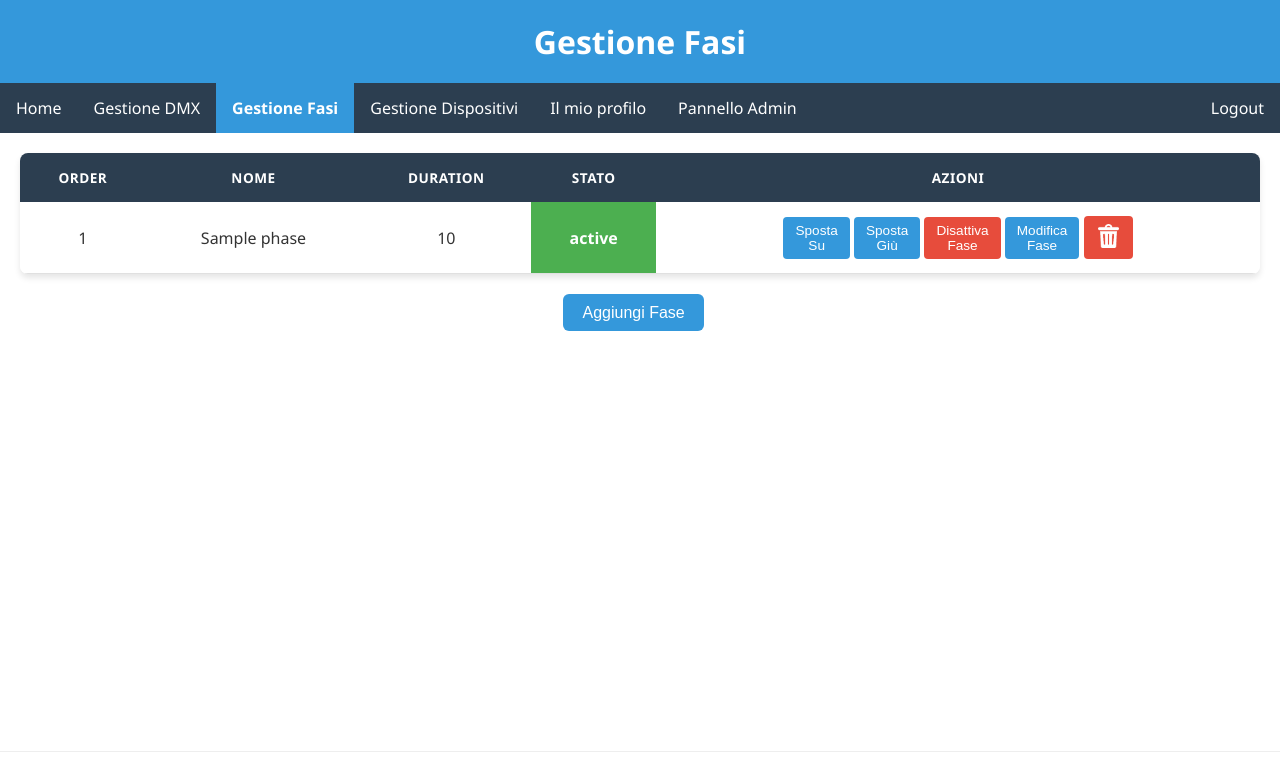
After one commit to marc-etti/presepy, a Flask app: page /phases_management/ in a window 1280 px wide. The commit adds this page. Shown: the top 759 px of the page. Run offline with Flask 3, Linux system fonts and the light colour scheme; a user stored in the database is signed in; tables that the repository leaves empty hold one stand-in row (values such as "Sample post"); parts of the project's set-up code (start-up, migrations or seed data) failed here and were passed over.

Commit message:
aggiunta gestione fasi

```diff
--- a/app/services/auth_management.py
+++ b/app/services/auth_management.py
@@ -71,7 +71,7 @@ def profile():
 @auth_bp.route('/admin')
 @login_required
 def admin():
-    if not current_user.is_admin:
+    if current_user.role != 'admin':
         flash('Non hai i permessi per accedere a questa pagina.', 'error')
         return redirect(url_for('dmx.index'))
     return render_template('auth/admin.html', users=User.query.all())
--- a/app/services/dmx/DMX_logic.py
+++ b/app/services/dmx/DMX_logic.py
@@ -43,7 +43,7 @@ def main_dmx_function(app):
 
         FREQUENCY = 1/20 # Frequenza di invio dei dati al dmx (44Hz)
 
-        phases = Phase.get_phases() # Carico le fasi dal database
+        phases = Phase.get_phases(active=True) # Carico le fasi dal database
 
         # Inizializzazione
         lights = init_lights_from_db() # Inizializzo i dispositivi dal database
--- /dev/null
+++ b/app/services/phases_managements.py
@@ -0,0 +1,139 @@
+from config import Config
+
+from flask import Blueprint, render_template, flash, request, redirect, url_for
+from flask_login import login_required
+
+from sqlalchemy.orm import joinedload
+from app.models import Device, Channel, Phase, Keyframe
+from app import db
+
+# Creazione del Blueprint
+phases_bp = Blueprint('phases', __name__)
+
+@phases_bp.route('/phases_management/', methods=['GET', 'POST'])
+@login_required
+def phases_management():
+    """
+    Restituisce la lista delle fasi.
+    """
+    phases = Phase.get_phases()
+
+    return render_template('phases_management.html', phases=phases)
+
+@phases_bp.route('/active_deactivate_phase/<int:phase_id>', methods=['GET'])
+@login_required
+def active_deactivate_phase(phase_id):
+    """
+    Attiva disattiva una fase.
+    """
+    try:
+        phase = Phase.query.filter_by(id=phase_id).first()
+        if phase:
+            if phase.status == "active":
+                phase.deactivate()
+                flash(f"Fase {phase.name} attiva", 'success')
+            elif phase.status == "deactivated":
+                phase.activate()
+                flash(f"Fase {phase.name} disattivata", 'success')
+            else:
+                flash(f"Stato della fase {phase.name} non valido", 'error')
+                return redirect(url_for('phases.phases_management'))
+        else:
+            flash('Fase non trovata', 'error')
+    except Exception as e:
+        flash(f"Errore durante l'attivazione/disattivazione della fase: {str(e)}", 'error')
+
+    return redirect(url_for('phases.phases_management'))
+
+@phases_bp.route('/delete_phase', methods=['POST'])
+@login_required
+def delete_phase():
+    """
+    Elimina una fase.
+    """
+    phase_id = request.form.get('phase_id')
+    phase = db.session.query(Phase).filter_by(id=phase_id).first()
+    if phase:
+        try:
+            phase.delete()
+            flash(f"Fase {phase.name} eliminata con successo", 'success')
+        except Exception as e:
+            flash(f"Errore durante l'eliminazione della fase: {str(e)}", 'error')
+    else:
+        flash('Fase non trovata', 'error')
+    return redirect(url_for('phases.phases_management'))
+
+@phases_bp.route('/add_edit_phase_form', methods=['GET', 'POST'])
+@phases_bp.route('/add_edit_phase_form/<int:phase_id>', methods=['GET', 'POST'])
+@login_required
+def add_edit_phase_form(phase_id=None):
+    """
+    Mostra il form per aggiungere o modificare una fase.
+    """
+    phase = None
+    if phase_id:
+        phase = Phase.query.filter_by(id=phase_id).first()
+        if not phase:
+            flash('Fase non trovata', 'error')
+            return redirect(url_for('phases.phases_management'))
+
+    return render_template('phases_form.html', phase=phase)
+
+@phases_bp.route('/add_edit_phase', methods=['POST'])
+@phases_bp.route('/add_edit_phase/<int:phase_id>', methods=['POST'])
+@login_required
+def add_edit_phase(phase_id=None):
+    """
+    Aggiunge o modifica una fase.
+    """
+    try:
+        name = request.form.get('name')
+        duration = request.form.get('duration')
+
+        if phase_id:
+            phase = Phase.query.filter_by(id=phase_id).first()
+            if not phase:
+                flash('Fase non trovata', 'error')
+                return redirect(url_for('phases.phases_management'))
+            phase.name = name
+            phase.duration = int(duration)
+            phase.update()
+            flash(f'Fase {name} aggiornata con successo', 'success')
+        else:
+            phase = Phase()
+            phase.name = name
+            phase.duration = int(duration)
+            phase.status = 'deactivated'  # Default status for new phases
+            phase.order = db.session.query(Phase).filter_by(status='active').count() + 1  # Set order based on active phases
+            phase.add()
+            flash(f'Fase {name} aggiunta con successo', 'success')
+
+    except ValueError as ve:
+        flash(f'Errore di validazione: {str(ve)}', 'error')
+    except Exception as e:
+        flash(f'Errore imprevisto: {str(e)}', 'error')
+
+    return redirect(url_for('phases.phases_management'))
+
+@phases_bp.route('/move_up_down_phase/<int:phase_id>/<direction>', methods=['GET','POST'])
+@login_required
+def move_up_down_phase(phase_id, direction):
+    """
+    Cambia l'ordine di una fase.
+    """
+    phase = Phase.query.filter_by(id=phase_id).first()
+    if not phase:
+        flash('Fase non trovata', 'error')
+        return redirect(url_for('phases.phases_management'))
+
+    try:
+        phase.move_up_down(direction)
+        flash(f'Fase {phase.name} spostata {"su" if direction == "up" else "giù"}', 'success')
+
+    except ValueError as ve:
+        flash(f'{str(ve)}', 'error')
+
+    except Exception as e:
+        flash(f'Errore durante l\'aggiornamento dell\'ordine della fase: {str(e)}', 'error')
+
+    return redirect(url_for('phases.phases_management'))
--- a/app/static/css/styles.css
+++ b/app/static/css/styles.css
@@ -329,6 +329,16 @@ footer {
     background-color: #27ae60 !important;
 }
 
+.grey-btn {
+    background-color: #bdc3c7 !important;
+}
+.grey-btn:hover {
+    background-color: #95a5a6 !important;
+}
+.grey-btn:active {
+    background-color: #95a5a6 !important;
+}
+
 .delete-btn img {
     padding: 2px;
     height: 24px;
--- a/app/templates/auth/admin.html
+++ b/app/templates/auth/admin.html
@@ -24,10 +24,10 @@
             {% for user in users %}
                 <tr>
                     <td>{{ user.username }}</td>
-                    <td>{{ 'Admin' if user.is_admin else 'Utente' }}</td>
+                    <td>{{ user.role }}</td>
                     <td>{{ 'Attivo' if user.is_active else 'Disattivato' }}</td>
                     <td>
-                        {% if not user.is_admin %}
+                        {% if user.role != 'admin' %}
                         <div class="table-button-container">
                             {% if user.is_active %}
                                 <form action="{{ url_for('auth.deactivate') }}" method="post" style="display:inline;">
--- a/app/templates/base.html
+++ b/app/templates/base.html
@@ -23,6 +23,9 @@
                 <a href="{{ url_for('dmx.dmx_management') }}" {% if request.endpoint == 'dmx.dmx_management' %}class="current"{% endif %}>Gestione DMX</a>
             </li>
             <li>
+                <a href="{{ url_for('phases.phases_management') }}" {% if request.endpoint == 'phases.phases_management' %}class="current"{% endif %}>Gestione Fasi</a>
+            </li>
+            <li>
                 <a href="{{ url_for('devices.devices_management') }}" {% if request.endpoint == 'devices.devices_management' %}class="current"{% endif %}>Gestione Dispositivi</a>
             </li>
             {% if request.endpoint == 'keyframes.keyframes_management' %}
@@ -34,7 +37,7 @@
                 <li>
                     <a href="{{ url_for('auth.profile') }}" {% if request.endpoint == 'auth.profile' %}class="current"{% endif %}>Il mio profilo</a>
                 </li>
-                {% if current_user.is_admin %}
+                {% if current_user.role == 'admin' %}
                     <li>
                         <a href="{{ url_for('auth.admin') }}" {% if request.endpoint == 'auth.admin' %}class="current"{% endif %}>Pannello Admin</a>
                     </li>
--- /dev/null
+++ b/app/templates/phases_management.html
@@ -0,0 +1,107 @@
+{% extends "base.html" %}
+
+{% block title %}Gestione Fasi{% endblock %}
+
+{% block styles %}
+    <style>
+        .active {
+            background-color: #4CAF50 !important;
+            color: white !important;
+            font-weight: bold !important;
+        }
+        .deactivated {
+            background-color: #f44336 !important;
+            color: white !important;
+            font-weight: bold !important;
+        }
+    </style>
+{% endblock %}
+
+{% block header %}
+    <h1>Gestione Fasi</h1>
+{% endblock %}
+
+{% block content %}
+    {% if phases %}
+    <div class="device-table">
+        <table>
+            <thead>
+                <tr>
+                    <!--th>ID</th-->
+                    <th>Order</th>
+                    <th>Nome</th>
+                    <th>Duration</th>
+                    <th>Stato</th>
+                    <th>Azioni</th>
+                </tr>
+            </thead>
+            <tbody>
+                {% for phase in phases %}
+                    {% if phase.status != 'deleted' %}
+                    <tr>
+                        <!--td>{{ phase.id }}</td-->
+                        <td>{{ phase.order }}</td>
+                        <td>{{ phase.name }}</td>
+                        <td>{{ phase.duration }}</td>
+                        <td class="{{ phase.status }}">{{ phase.status }}</td>
+                        <td>
+                            <div class="table-button-container">
+                                {% if phase.status == 'active' %}
+                                <a href="{{ url_for('phases.move_up_down_phase', phase_id=phase.id, direction='up') }}">
+                                    <button>Sposta<br>Su</button>
+                                </a>
+                                <a href="{{ url_for('phases.move_up_down_phase', phase_id=phase.id, direction='down') }}">
+                                    <button>Sposta<br>Giù</button>
+                                </a>
+                                {% else %}
+                                <button class="grey-btn">Sposta<br>Su</button>
+                                <button class="grey-btn">Sposta<br>Giù</button>
+                                {% endif %}
+                                <a href="{{ url_for('phases.active_deactivate_phase', phase_id=phase.id) }}">
+                                    {% if phase.status == 'active' %}
+                                        <button class="red-btn">Disattiva<br>Fase</button>
+                                    {% else %}
+                                        <button class="green-btn">Attiva<br>Fase</button>
+                                    {% endif %}
+                                </a>
+                                <a href="{{ url_for('phases.add_edit_phase_form', phase_id=phase.id) }}">
+                                    <button>Modifica<br>Fase</button>
+                                </a>
+                                <button class="red-btn delete-btn" onclick="confirmDelete('{{ phase.id }}')">
+                                    <img src="{{ url_for('static', filename='images/delete-icon-white.png') }}" alt="Delete">
+                                </button>
+                            </div>
+                        </td>
+                    </tr>
+                    {% endif %}
+                {% endfor %}
+            </tbody>
+        </table>
+    </div>
+    {% else %}
+        <h2>Nessuna fase trovata.</h2>
+    {% endif %}
+    <div class="button-container">
+        <a href="{{ url_for('phases.add_edit_phase_form') }}">
+        <button>
+            Aggiungi Fase
+        </button>
+        </a>
+    </div>
+
+    <form id="delete-phase-form" method="POST" action="{{ url_for('phases.delete_phase') }}" style="display: none;">
+        <input type="hidden" name="phase_id" id="phase_id">
+    </form>
+{% endblock %}
+
+{% block scripts %}
+    <script>
+        function confirmDelete(phaseId) {
+            var confirmation = confirm("Sei sicuro di voler eliminare questa fase?");
+            if (confirmation) {
+                document.getElementById('phase_id').value = phaseId;
+                document.getElementById('delete-phase-form').submit();
+            }
+        }
+    </script>
+{% endblock %}
```
Also changed, not shown: app/__init__.py (+8 -1 lines), app/db.py (+7 -6 lines), app/models/phase.py (+107 -7 lines), app/models/user.py (+12 -3 lines), app/templates/errors/403.html (renamed from app/templates/404.html, +12 -10 lines), app/templates/errors/404.html (added, +48 -0 lines), app/templates/phases_form.html (added, +42 -0 lines), tests/conftest.py (+4 -4 lines), tests/test_models/test_user.py (+2 -2 lines).
